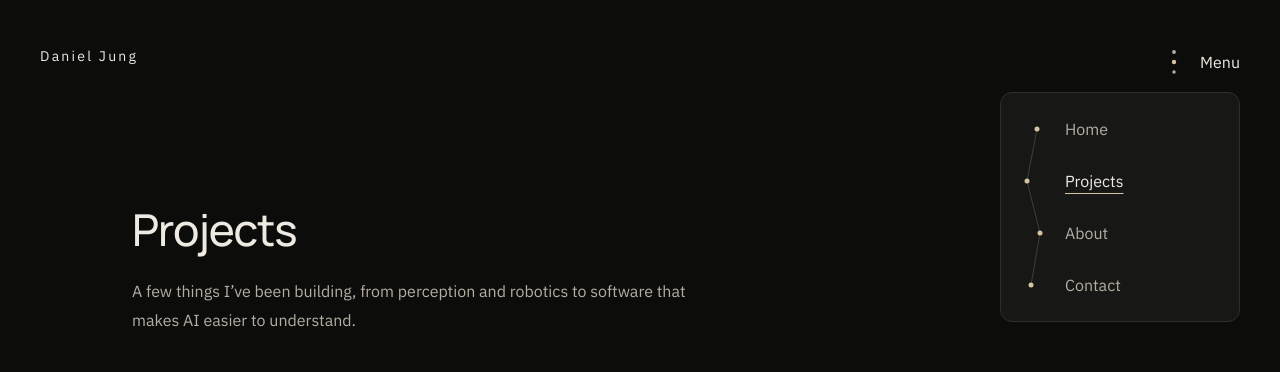
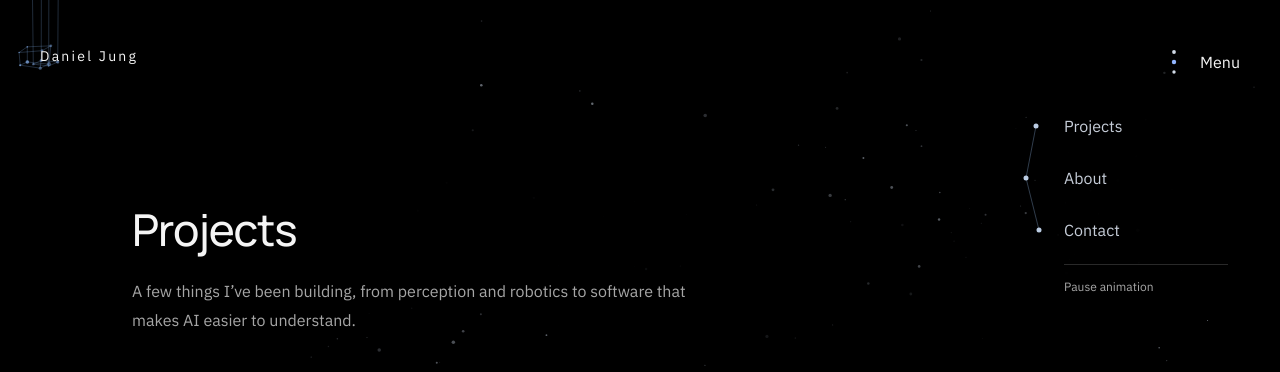
Before and after one commit to danjung9/daniel_jung, a Next.js app: page /projects in a window 1280 px wide. Both pictures are taken after a click on the button "Menu". Shown: the top 372 px of the page. Built offline with nearby package versions, Linux system fonts and the light colour scheme.

Commit message:
update theme

```diff
--- a/src/app/(portfolio)/layout.tsx
+++ b/src/app/(portfolio)/layout.tsx
@@ -1,8 +1,11 @@
 import { SiteFooter } from "@/components/layout/site-footer";
-import { SiteHeader } from "@/components/layout/site-header";
+import Link from "next/link";
+import { PerceptionField } from "@/components/perception-field";
+import { siteConfig } from "@/data/site";
 
 export default function PortfolioLayout({ children }: { children: React.ReactNode }) {
   return (
+    <PerceptionField isHome={false}>
     <div className="portfolio-page relative flex min-h-dvh flex-col">
       <a
         href="#main-content"
@@ -10,9 +13,12 @@ export default function PortfolioLayout({ children }: { children: React.ReactNod
       >
         Skip to main content
       </a>
-      <SiteHeader />
+      <div className="portfolio-header">
+        <Link href="/" className="portfolio-home-link">{siteConfig.name}</Link>
+      </div>
       <main id="main-content" className="flex-1">{children}</main>
       <SiteFooter />
     </div>
+    </PerceptionField>
   );
 }
--- /dev/null
+++ b/src/app/(portfolio)/not-found.tsx
@@ -0,0 +1 @@
+export { MissingPage as default } from "@/components/layout/missing-page";
--- a/src/components/layout/site-header.tsx
+++ b/src/components/layout/site-header.tsx
@@ -2,23 +2,21 @@
 
 import Link from "next/link";
 import { usePathname } from "next/navigation";
-import { siteConfig } from "@/data/site";
 
-const navItems = [
-  { href: "/", label: "Home" },
-  { href: "/projects", label: "Projects" },
-  { href: "/#bio", label: "About" },
-  { href: "/contact", label: "Contact" }
-];
+interface SiteHeaderProps {
+  isHome: boolean;
+  paused: boolean;
+  reducedMotion: boolean;
+  onToggleMotion: () => void;
+}
 
-export function SiteHeader() {
+export function SiteHeader({ isHome, paused, reducedMotion, onToggleMotion }: SiteHeaderProps) {
   const pathname = usePathname();
+  const closeMenu = (event: React.MouseEvent<HTMLAnchorElement>) => event.currentTarget.closest("nav")?.hidePopover();
 
   return (
-    <header className="portfolio-header">
-      <Link href="/" className="portfolio-home-link">{siteConfig.name}</Link>
-      <div className="home-menu">
-        <button className="home-menu-toggle" popoverTarget="portfolio-navigation">
+    <header className={`home-menu${paused || reducedMotion ? " is-motion-paused" : ""}`}>
+      <button className="home-menu-toggle" popoverTarget="site-navigation">
         <svg className="menu-constellation" viewBox="0 0 32 32" aria-hidden="true">
           <g className="menu-orbit">
             <path className="menu-icon-path" d="M7 21L18 8L26 22" />
@@ -29,25 +27,22 @@ export function SiteHeader() {
         </svg>
         <span>Menu</span>
       </button>
-        <nav id="portfolio-navigation" className="home-navigation" popover="auto" aria-label="Main">
+      <nav id="site-navigation" className="home-navigation" popover="auto" aria-label="Main">
         <div className="menu-link-list">
-            <svg className="menu-branch" viewBox="0 0 48 208" aria-hidden="true">
-              <path d="M28 26L18 78L31 130L22 182" />
+          <svg className="menu-branch" viewBox="0 0 48 156" aria-hidden="true">
+            <path d="M28 26L18 78L31 130" />
             <circle cx="28" cy="26" r="2.5" />
             <circle cx="18" cy="78" r="2.5" />
             <circle cx="31" cy="130" r="2.5" />
-              <circle cx="22" cy="182" r="2.5" />
           </svg>
-            {navItems.map(({ href, label }) => (
-              <Link key={href} href={href}
-                aria-current={(href === "/" ? pathname === href : pathname.startsWith(href)) ? "page" : undefined}
-                onClick={event => event.currentTarget.closest("nav")?.hidePopover()}>
-                <span>{label}</span>
-              </Link>
-            ))}
+          <Link href="/projects" aria-current={pathname.startsWith("/projects") ? "page" : undefined} onClick={closeMenu}><span>Projects</span></Link>
+          <Link href={isHome ? "#bio" : "/#bio"} onClick={closeMenu}><span>About</span></Link>
+          <Link href="/contact" aria-current={pathname === "/contact" ? "page" : undefined} onClick={closeMenu}><span>Contact</span></Link>
         </div>
+        <button className="field-motion-toggle" disabled={reducedMotion} onClick={onToggleMotion}>
+          {reducedMotion ? "Motion reduced" : paused ? "Resume animation" : "Pause animation"}
+        </button>
       </nav>
-      </div>
     </header>
   );
 }
--- a/src/components/perception-field.tsx
+++ b/src/components/perception-field.tsx
@@ -1,6 +1,6 @@
 "use client";
 
-import Link from "next/link";
+import { SiteHeader } from "@/components/layout/site-header";
 import { useEffect, useRef, useState, useSyncExternalStore } from "react";
 
 const motionQuery = "(prefers-reduced-motion: reduce)";
@@ -45,7 +45,7 @@ function gripperGeometry() {
 }
 const gripper = gripperGeometry();
 
-export function PerceptionField({ children }: { children: React.ReactNode }) {
+export function PerceptionField({ children, isHome = true }: { children: React.ReactNode; isHome?: boolean }) {
   const canvasRef = useRef<HTMLCanvasElement>(null);
   const engineRef = useRef<{ pause: (value: boolean) => void } | null>(null);
   const [paused, setPaused] = useState(false);
@@ -322,35 +322,7 @@ export function PerceptionField({ children }: { children: React.ReactNode }) {
       <div className="home-scene" aria-hidden="true">
         <canvas ref={canvasRef} className="perception-field" />
       </div>
-      <header className={`home-menu${paused || reducedMotion ? " is-motion-paused" : ""}`}>
-        <button className="home-menu-toggle" popoverTarget="home-navigation">
-          <svg className="menu-constellation" viewBox="0 0 32 32" aria-hidden="true">
-            <g className="menu-orbit">
-              <path className="menu-icon-path" d="M7 21L18 8L26 22" />
-              <circle className="menu-point-one" cx="7" cy="21" r="1.9" />
-              <circle className="menu-point-two" cx="18" cy="8" r="2.2" />
-              <circle className="menu-point-three" cx="26" cy="22" r="1.7" />
-            </g>
-          </svg>
-          <span>Menu</span>
-        </button>
-        <nav id="home-navigation" className="home-navigation" popover="auto" aria-label="Main">
-          <div className="menu-link-list">
-            <svg className="menu-branch" viewBox="0 0 48 156" aria-hidden="true">
-              <path d="M28 26L18 78L31 130" />
-              <circle cx="28" cy="26" r="2.5" />
-              <circle cx="18" cy="78" r="2.5" />
-              <circle cx="31" cy="130" r="2.5" />
-            </svg>
-            <Link href="/projects"><span>Projects</span></Link>
-            <a href="#bio" onClick={event => event.currentTarget.closest("nav")?.hidePopover()}><span>About</span></a>
-            <Link href="/contact"><span>Contact</span></Link>
-          </div>
-          <button className="field-motion-toggle" disabled={reducedMotion} onClick={() => setPaused(!paused)}>
-            {reducedMotion ? "Motion reduced" : paused ? "Resume animation" : "Pause animation"}
-          </button>
-        </nav>
-      </header>
+      <SiteHeader isHome={isHome} paused={paused} reducedMotion={reducedMotion} onToggleMotion={() => setPaused(value => !value)} />
       {children}
     </div>
   );
--- a/src/styles/globals.css
+++ b/src/styles/globals.css
@@ -1,37 +1,21 @@
 @import "tailwindcss";
 
-/* Shared theme; blue is the sole accent. Controls and media use an 8px radius. */
+/* One homepage palette for every route, independent of device color preference. */
 :root {
-  color-scheme: light dark;
-  --background: #f8f9fb;
-  --background-strong: #edf0f5;
-  --surface: #f1f3f7;
-  --surface-strong: #fcfcfd;
-  --header-background: #f8f9fb;
-  --text: #17202c;
-  --text-muted: #586373;
-  --border: #d9dfe7;
-  --border-strong: #aeb8c7;
-  --accent: #245bcb;
-  --accent-soft: #e6edfb;
-  --button-text: #fafbff;
+  color-scheme: dark;
+  --background: #000;
+  --background-strong: #0a0a0a;
+  --surface: #101010;
+  --surface-strong: #151515;
+  --header-background: #000;
+  --text: #f5f5f5;
+  --text-muted: #a6a6a6;
+  --border: #292929;
+  --border-strong: #777f79;
+  --accent: #93b6ff;
+  --accent-soft: #17243d;
+  --button-text: #000;
   --shadow: none;
-}
-@media (prefers-color-scheme: dark) {
-  :root {
-    --background: #14181e;
-    --background-strong: #222933;
-    --surface: #1c222b;
-    --surface-strong: #202731;
-    --header-background: #14181e;
-    --text: #edf1f7;
-    --text-muted: #aebaca;
-    --border: #343e4c;
-    --border-strong: #67758a;
-    --accent: #93b6ff;
-    --accent-soft: #263a5b;
-    --button-text: #14181e;
-  }
 }
 * { box-sizing: border-box; }
 html { scroll-behavior: smooth; scroll-padding-top: 6rem; }
@@ -45,13 +29,6 @@ button, a { touch-action: manipulation; transition: color 180ms ease, border-col
 .eyebrow { color: var(--accent); letter-spacing: .13em; text-transform: uppercase; }
 .display-heading { font-family: var(--font-display), sans-serif; letter-spacing: -.03em; text-wrap: balance; overflow-wrap: break-word; }
 .home-page {
-  --background: #000;
-  --text: #f5f5f5;
-  --text-muted: #a6a6a6;
-  --border: #292929;
-  --accent: #93b6ff;
-  --accent-soft: #17243d;
-  color-scheme: dark;
   position: relative;
   isolation: isolate;
   min-height: 100dvh;
@@ -199,42 +176,12 @@ main :focus-visible { scroll-margin-block: 6rem 2rem; }
   .ui-button { max-width: 100%; height: auto; min-height: 48px; padding: 12px 20px; white-space: normal; text-align: center; }
 }
 
-/* Inner pages carry the homepage's quiet evening mood into a reading space. */
-.portfolio-page {
-  --background: #0c0c0b;
-  --background-strong: #171715;
-  --surface: #171715;
-  --surface-strong: #1d1c19;
-  --header-background: #0c0c0b;
-  --text: #eeeae2;
-  --text-muted: #b4aea3;
-  --border: #302e29;
-  --border-strong: #746d60;
-  --accent: #d6c3a2;
-  --accent-soft: #29251f;
-  --button-text: #171511;
-  color-scheme: dark;
-  background: var(--background);
-  color: var(--text);
-  scrollbar-color: var(--border-strong) var(--background);
-}
+/* Workbench layouts inherit the homepage palette and particle background. */
+.portfolio-page { scrollbar-color: var(--border-strong) var(--background); }
 .portfolio-page .site-container { max-width: 1080px; padding-inline: 32px; }
-.portfolio-header { position: relative; z-index: 10; display: flex; min-height: 112px; align-items: center; padding-inline: clamp(24px, 4vw, 40px); }
+.portfolio-header { position: relative; display: flex; min-height: 112px; align-items: center; padding-inline: clamp(24px, 4vw, 40px); }
 .portfolio-home-link { display: inline-flex; align-items: center; min-height: 44px; font-size: .875rem; letter-spacing: .16em; text-decoration: none; }
 .portfolio-home-link:hover { color: var(--accent); }
-.portfolio-page .home-menu { position: absolute; }
-.portfolio-page .menu-orbit { animation: none; }
-.portfolio-page .menu-constellation circle { fill: var(--text-muted); }
-.portfolio-page .menu-constellation .menu-point-two { fill: var(--accent); }
-.portfolio-page .menu-icon-path { stroke: var(--accent); }
-.portfolio-page .home-navigation { background: var(--surface); border: 1px solid var(--border); border-radius: 12px; padding: 10px 12px 10px 8px; }
-.portfolio-page .menu-branch { height: 208px; }
-.portfolio-page .menu-branch path { stroke: var(--border-strong); }
-.portfolio-page .menu-branch circle { fill: var(--accent); }
-.portfolio-page .home-navigation a { color: var(--text-muted); }
-.portfolio-page .home-navigation a:is(:hover, :focus-visible), .portfolio-page .home-navigation a[aria-current="page"] { color: var(--text); }
-.portfolio-page .home-navigation a[aria-current="page"] span { text-decoration: underline; text-decoration-color: var(--accent); text-underline-offset: 6px; }
-.portfolio-page .home-navigation:popover-open a:nth-of-type(4) span { animation-delay: 150ms; }
 .portfolio-page main > section { padding-block: clamp(48px, 7vw, 96px) clamp(80px, 10vw, 144px); }
 .portfolio-page .section-heading { max-width: 780px; margin-bottom: 48px; }
 .portfolio-page .section-heading h1 { max-width: 24ch; font-size: clamp(2rem, 3.5vw, 2.75rem); font-weight: 500; letter-spacing: -.025em; line-height: 1.25; text-wrap: pretty; }
```
Also changed, not shown: src/app/not-found.tsx (+2 -35 lines), src/components/layout/missing-page.tsx (added, +36 -0 lines), 1 other file (tests, documents, lock files or other folders). Lines whose indentation alone changed are shown as unchanged.
